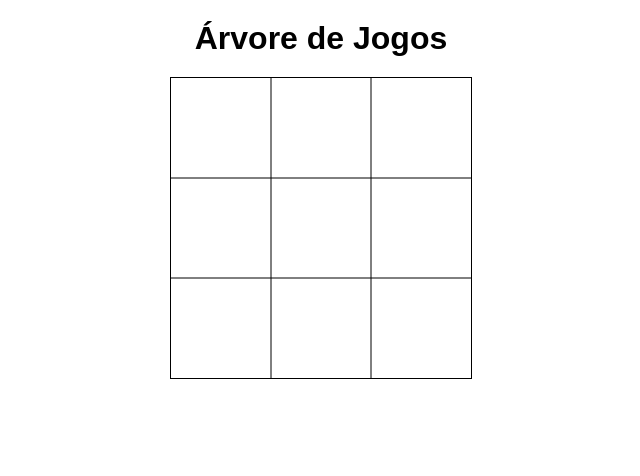
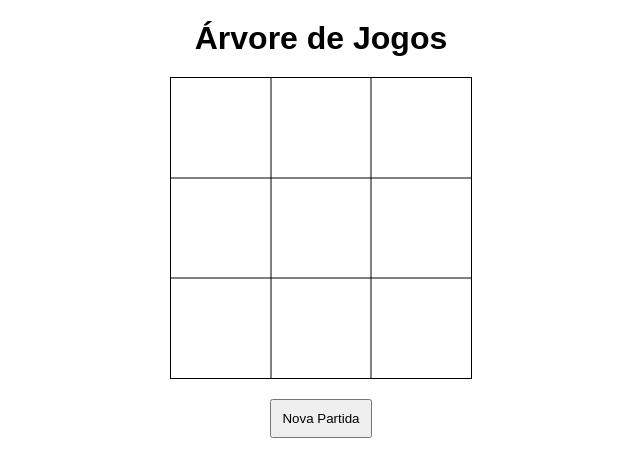
Before and after one commit to lucasb20/arvore-de-jogos, a Next.js app in the folder webapp/: page / in a window 1280 px wide. Shown: the top 476 px of the page, without its empty margins (319-959 px from the left). Built offline with nearby package versions, Linux system fonts and the light colour scheme.

Commit message:
feat: botão de nova partida criado

```diff
--- a/webapp/src/app/globals.css
+++ b/webapp/src/app/globals.css
@@ -17,3 +17,9 @@ canvas#canvas{
     margin: auto;
     border: 1px solid black;
 }
+
+button{
+    display: block;
+    margin: 20px auto;
+    padding: 10px;
+}
--- a/webapp/src/components/Interface.js
+++ b/webapp/src/components/Interface.js
@@ -55,12 +55,18 @@ export default function GameComponent(){
     }
   }
 
+  const newMatch = () => {
+    setGame([0, 0, 0, 0, 0, 0, 0, 0, 0])
+    setPlayer(player === 1?2:1)
+  }
+
   useEffect(() => {
     ctxRef.current = canvasRef.current.getContext('2d')
     drawGame()
   }, [game])
 
   return (
+    <>
       <canvas
         id='canvas'
         ref={canvasRef}
@@ -69,5 +75,7 @@ export default function GameComponent(){
         style={{ border: '1px solid black' }}
         onClick={handlerClick}
       />
+      <button onClick={newMatch}>Nova Partida</button>
+    </>
   )
 }
```
Lines whose indentation alone changed are shown as unchanged.
